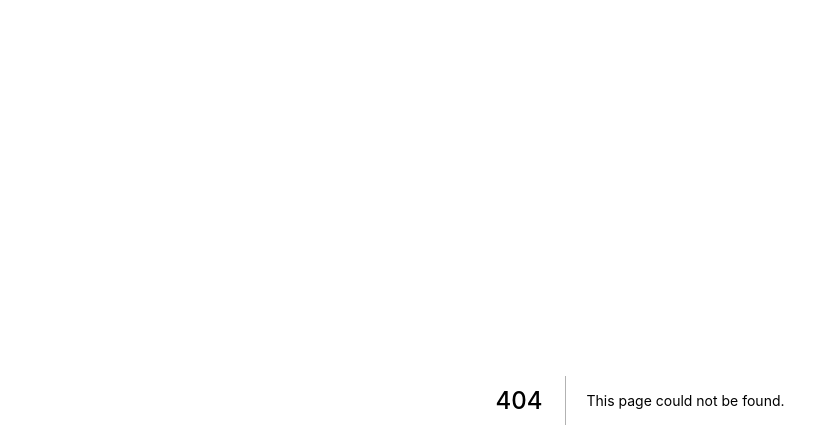
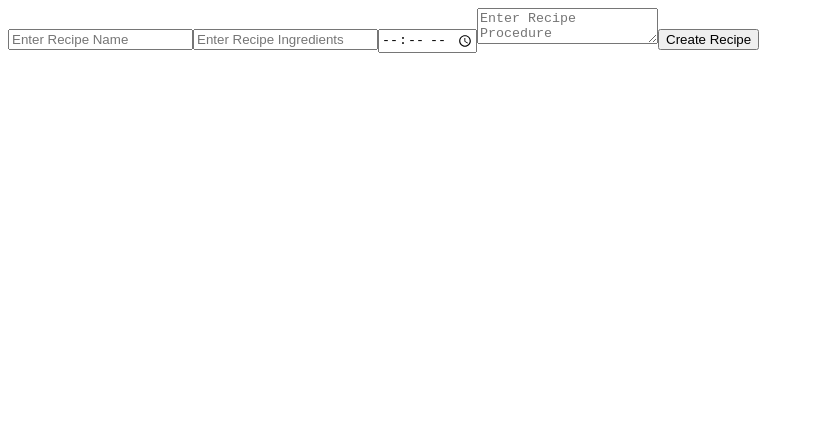
Before and after one commit to ShubhangiChaudhary/Recipii, a Next.js app: page /recipe/create in a window 1280 px wide. Before the commit this address had no page. Shown: the top 448 px of the page, without its empty margins (0-839 px from the left). Built offline with nearby package versions, Linux system fonts and the light colour scheme.

Commit message:
Feat : Create recipe

```diff
--- a/package.json
+++ b/package.json
@@ -11,6 +11,7 @@
   "dependencies": {
     "@auth0/nextjs-auth0": "^1.8.0",
     "@prisma/client": "^3.13.0",
+    "axios": "^0.27.2",
     "next": "12.1.6",
     "react": "18.1.0",
     "react-dom": "18.1.0"
--- /dev/null
+++ b/pages/api/recipe/create.js
@@ -0,0 +1,25 @@
+import { PrismaClient } from "@prisma/client";
+
+const createRecipeRoute = async (req, res) => {
+  const prisma = new PrismaClient();
+  if (req.method == "POST") {
+    const { name, ingredients, time, procedure } = await req.body;
+    try {
+      const newRecipe = await prisma.recipe.create({
+        data: {
+          name: name,
+          ingredients: ingredients,
+          cookingTime: time,
+          procedure: procedure,
+        },
+      });
+      res.json(newRecipe.id);
+      res.status(200).end();
+    } catch (error) {
+      res.status(500).end();
+    }
+  }
+  res.status(405).end();
+};
+
+export default createRecipeRoute;
--- /dev/null
+++ b/pages/recipe/create.js
@@ -0,0 +1,56 @@
+import { useState } from "react";
+import axios from "axios";
+
+const CreateRecipe = () => {
+  const [name, setName] = useState("");
+  const [ingredients, setIngredients] = useState("");
+  const [time, setTime] = useState("");
+  const [procedure, setProcedure] = useState("");
+
+  async function handleSubmit(e) {
+    e.preventDefault();
+    const data = {
+      name,
+      ingredients,
+      time,
+      procedure,
+    };
+    try {
+      const res = await axios.post("/api/recipe/create", data);
+      if (res.status == 200) {
+        console.log(res.data);
+      }
+    } catch (error) {
+      console.log(error);
+    }
+  }
+  return (
+    <div>
+      <form onSubmit={handleSubmit}>
+        <input
+          placeholder="Enter Recipe Name"
+          type="text"
+          onChange={(e) => setName(e.target.value)}
+        />
+        <input
+          placeholder="Enter Recipe Ingredients"
+          type="text"
+          onChange={(e) => setIngredients(e.target.value)}
+        />
+        <input
+          placeholder="Enter Recipe Cooking Time"
+          type="time"
+          onChange={(e) => setTime(e.target.value)}
+        />
+        <textarea
+          placeholder="Enter Recipe Procedure"
+          type="text"
+          onChange={(e) => setProcedure(e.target.value)}
+        />
+        <input type="submit" value="Create Recipe" />
+      </form>
+    </div>
+  );
+};
+
+export default CreateRecipe;
```
Also changed, not shown: 2 other files (tests, documents, lock files or other folders).
